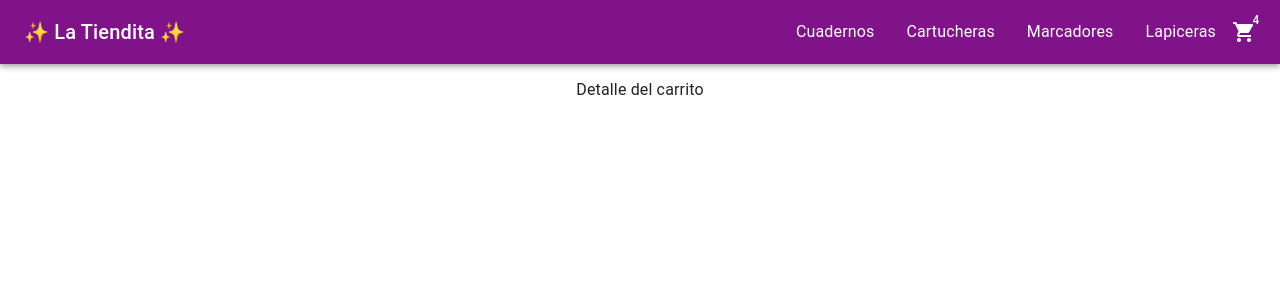
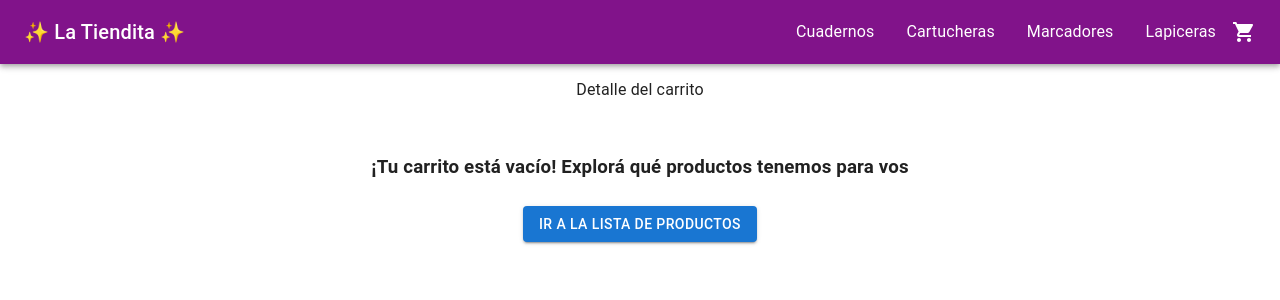
Before and after one commit to pilichanampe/tiendita-chanampe, a React (Create React App) app: page /cart in a window 1280 px wide. Shown: the top 300 px of the page. Built offline with nearby package versions, Linux system fonts and the light colour scheme.

Commit message:
CartContext created. Cart.jsx initiated. Still WIP

```diff
--- a/src/components/Cart.jsx
+++ b/src/components/Cart.jsx
@@ -1,11 +1,58 @@
-import React from 'react';
+import { Button } from '@mui/material';
+import React, { useEffect, useState } from 'react';
+import { Link as RouterLink } from 'react-router-dom';
 import { useCartContext } from '../contexts/CartContext';
 
 function Cart({ greeting }) {
-  const { removeItem, itemsInCart } = useCartContext();
+  const { removeItem, cartItems, clearAll } = useCartContext();
+
+  useEffect(() => {
+
+  }, [cartItems]);
 
   return (
-    <div>{ greeting }</div>
+    <>
+      <div>{ greeting }</div>
+      <ul>
+        {
+          cartItems &&
+          cartItems.map(item => {
+            return (
+              <li key={item.id} style={{ border: '2px solid red'}}>
+                <strong>Producto:</strong>{ item.title }
+                <strong>Cantidad:</strong>{item.quantity}
+                <button onClick={(e) => removeItem(e, item.id)}>X</button>
+              </li>
+            )
+          })
+        }
+      </ul>
+      {
+        (cartItems.length === 0) ?
+        <>
+          <h3>¡Tu carrito está vacío! Explorá qué productos tenemos para vos</h3>
+          <Button
+            variant="contained"
+            color="accent"
+            sx={{
+              color: 'white !important',
+            }}
+            component={RouterLink}
+            to="/"
+          >
+            Ir a la lista de productos
+          </Button>
+        </> :
+        <Button
+          variant="outlined"
+          color="red"
+          onClick={() => clearAll()}
+        >
+          Eliminar todos los items
+        </Button>
+      }
+    </>
+
   )
 }
 
--- a/src/components/CartWidget.jsx
+++ b/src/components/CartWidget.jsx
@@ -7,7 +7,7 @@ import { Badge } from '@mui/material';
 function CartWidget({ items }) {
   return (
     <Badge
-      badgeContent={4}
+      badgeContent={items}
       color="red"
       size="small"
       invisible={false}
--- a/src/components/ItemDetail.jsx
+++ b/src/components/ItemDetail.jsx
@@ -2,20 +2,20 @@ import { Button, Card, CardContent, CardMedia, Grid, Typography } from '@mui/mat
 import ShoppingCartIcon from '@mui/icons-material/ShoppingCart';
 import ItemCount from './ItemCount';
 import { Link as RouterLink, useParams } from 'react-router-dom';
-import { useState } from 'react';
+import { useEffect, useState } from 'react';
 import { useCartContext } from '../contexts/CartContext';
 
 function ItemDetail({ item }) {
   const { itemId } = useParams();
-  const { addItem } = useCartContext();
+  const { addItem, cartItems } = useCartContext();
 
 
   const onAdd = (amount) => {
-    alert(`Se agregaron al carrito ${amount} productos. El item id es ${itemId}`);
-    console.log('item en ItemDetail', item);
     addItem(item, amount);
   }
 
+  useEffect(() => {
+  }, [cartItems]);
   return (
     <>
       {
--- a/src/components/ItemDetailContainer.jsx
+++ b/src/components/ItemDetailContainer.jsx
@@ -17,7 +17,7 @@ function ItemDetailContainer({ greeting }) {
           resolve(() => {
             return products.find(item => item.id.toString() === id);
           });
-        }, 2000);
+        }, 500);
       })
       .then(response => {
         setItem(response);
--- a/src/components/ItemListContainer.jsx
+++ b/src/components/ItemListContainer.jsx
@@ -20,7 +20,7 @@ function ItemListContainer({ greeting }) {
             }
             return products;
           })
-        }, 2000);
+        }, 500);
       })
       .then(response => {
         setItems(response);
--- a/src/components/NavBar.jsx
+++ b/src/components/NavBar.jsx
@@ -8,17 +8,11 @@ import Menu from '@mui/material/Menu';
 import CartWidget from './CartWidget';
 import { Link as RouterLink, useParams } from 'react-router-dom';
 import { useEffect } from 'react';
-import { Link } from 'react-router-dom';
+import { useCartContext } from '../contexts/CartContext';
 
 export default function NavBar() {
   const categories = ['Cuadernos', 'Cartucheras', 'Marcadores', 'Lapiceras'];
-  const { id } = useParams();
-
-  useEffect(() => {
-    console.log('idParams en Navbar', id);
-
-  }, [])
-
+  const { cartItems } = useCartContext();
 
   return (
     <Box
@@ -36,7 +30,7 @@ export default function NavBar() {
             justifyContent: 'space-between',
           }}
         >
-          <Link
+          <RouterLink
             to="/"
             style={{
               textDecoration: 'none',
@@ -52,7 +46,7 @@ export default function NavBar() {
             >
               ✨ La Tiendita ✨
             </Typography>
-          </Link>
+          </RouterLink>
           <Box
             sx={{
               display: 'flex',
@@ -61,7 +55,7 @@ export default function NavBar() {
           >
             {categories.map((category) => (
               <MenuItem key={category}>
-                  <Link
+                  <RouterLink
                     to={`/category/${category.toLowerCase()}`}
                     style={{
                       textDecoration: 'none',
@@ -69,10 +63,20 @@ export default function NavBar() {
                     }}
                   >
                     <Typography textAlign="center">{category}</Typography>
-                  </Link>
+                  </RouterLink>
                 </MenuItem>
             ))}
-          <CartWidget items="4" />
+          <RouterLink
+            to="/cart"
+            style={{
+              textDecoration: 'none',
+              color: 'white'
+            }}
+          >
+            <CartWidget
+              items={cartItems ? cartItems.length : false}
+            />
+          </RouterLink>
           </Box>
         </Toolbar>
       </AppBar>
--- a/src/contexts/CartContext.jsx
+++ b/src/contexts/CartContext.jsx
@@ -1,23 +1,57 @@
-import { createContext, useContext, useState } from 'react';
+import { LocalSeeOutlined } from '@mui/icons-material';
+import { createContext, useContext, useEffect, useState } from 'react';
 
 const CartContext = createContext();
 
+
 export function CartProvider({ children }) {
-  const [isInCart, setIsInCart] = useState();
-  const [itemsInCart, setItemsInCart] = useState([]);
+  const [cartItems, setCartItems] = useState([]);
+  const [itemsCategories, setItemsCategories] = useState([]);
+
+  useEffect(() => {
+    if (localStorage.getItem('cartItems')) {
+      if (JSON.parse(localStorage.getItem('cartItems')).length !== 0) {
+        setCartItems(JSON.parse(localStorage.getItem('cartItems')));
+      }
+    } else {
+      localStorage.setItem('cartItems', JSON.stringify(cartItems));
+    }
+  },[]);
+
+  const isInCart = (item) => {
+    if (cartItems.findIndex(obj => obj.id === item.id) !== -1) {
+      return true;
+    } else {
+      return false;
+    };
+  }
 
   const addItem = (item, quantity) => {
-    item.quantity = quantity;
-    console.log('item in addItem', item);
-    setItemsInCart([...itemsInCart, item])
+    if (isInCart(item)) {
+        const itemIndex = cartItems.findIndex(obj => obj.id === item.id);
+        const currentQuantity = cartItems[itemIndex].quantity;
+        cartItems[itemIndex].quantity = currentQuantity + quantity;
+        localStorage.setItem('cartItems', JSON.stringify(cartItems));
+
+      } else {
+        item.quantity = quantity;
+        setCartItems([...cartItems, item]);
+        localStorage.setItem('cartItems', JSON.stringify([...cartItems, item]));
+    }
+    alert(`Ud agregó al carrito ${quantity} u. de ${item.title}`);
   }
 
-  const removeItem = (itemId) => {
+  const removeItem = (e, itemId) => {
+    e.preventDefault();
+    const updatedItems = cartItems.filter(item => item.id !== itemId);
+    localStorage.setItem('cartItems', JSON.stringify(updatedItems));
+    setCartItems(updatedItems);
 
   }
 
-  const clear = () => {
-
+  const clearAll = () => {
+    setCartItems([]);
+    localStorage.setItem('cartItems', JSON.stringify([]));
   }
 
   return (
@@ -25,8 +59,11 @@ export function CartProvider({ children }) {
       value={{
         addItem,
         removeItem,
-        clear,
         isInCart,
+        cartItems,
+        setCartItems,
+        removeItem,
+        clearAll
       }}
     >
       {children}
```
